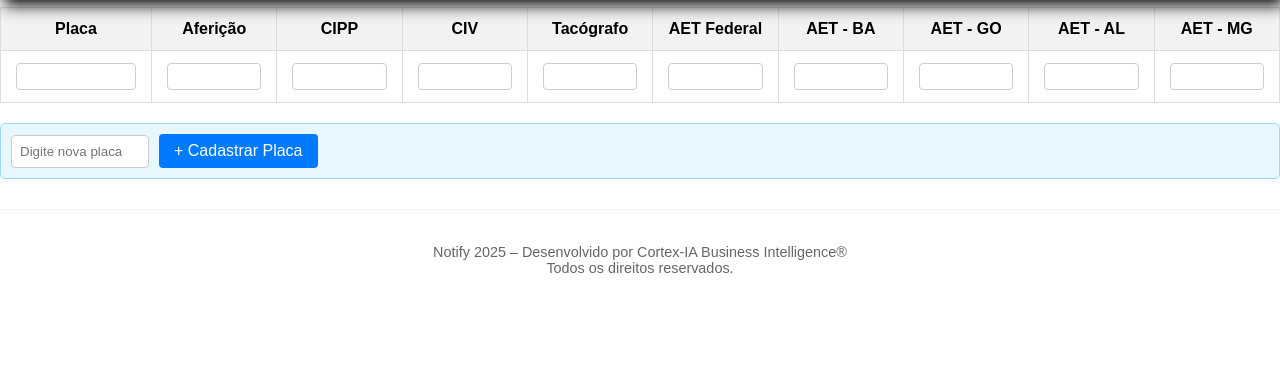
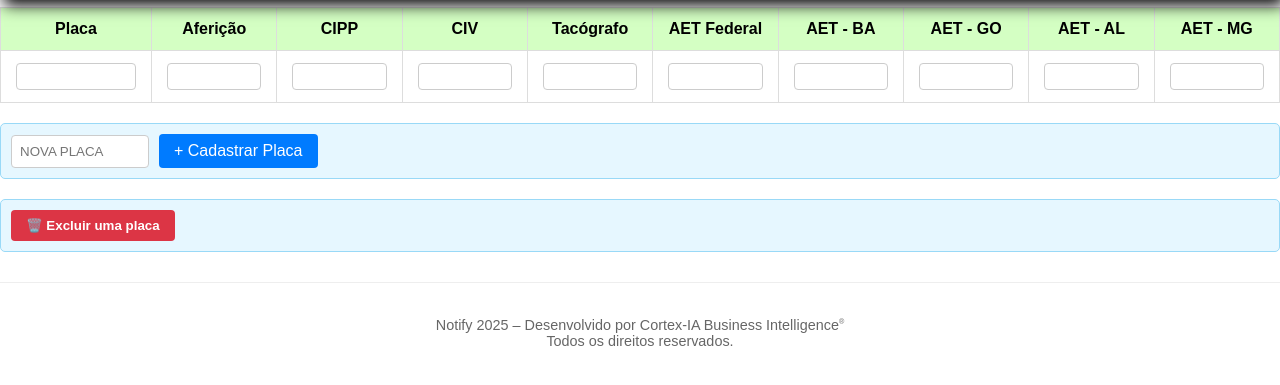
Before and after one commit to Cortex-ia-tech/Notify-App, a Flask app: page /logistica in a window 1280 px wide. Shown: the part 53-438 px from the top of the page. Run offline with Flask 3, Linux system fonts and the light colour scheme; the visitor is signed in with stand-in values (Sample User, id 1); data that the repository does not hold is empty; some libraries are stand-ins or nearby versions.

Commit message:
Adicionado o botão excluir placa, adicionando detalhes ao layout

```diff
--- a/app.py
+++ b/app.py
@@ -621,6 +621,31 @@ def salvar_linha_logistica():
         traceback.print_exc()
         return jsonify({'status': 'erro', 'mensagem': str(e)}), 500
 
+@app.route('/excluir_placa', methods=['POST'])
+def excluir_placa():
+    if not current_user.is_authenticated:
+        return jsonify({'status': 'erro', 'mensagem': 'Usuário não autenticado'}), 401
+
+    try:
+        dados = request.get_json()
+        placa = dados.get('placa', '').strip().upper()
+
+        if not placa:
+            return jsonify({'status': 'erro', 'mensagem': 'Placa não informada'}), 400
+
+        conn = get_db_connection()
+        cur = conn.cursor()
+        cur.execute("DELETE FROM logistica WHERE placa = %s", (placa,))
+        conn.commit()
+        cur.close()
+        conn.close()
+
+        return jsonify({'status': 'ok', 'mensagem': f'Placa {placa} excluída com sucesso.'})
+
+    except Exception as e:
+        return jsonify({'status': 'erro', 'mensagem': str(e)}), 500
+
+
 
 if __name__ == '__main__':
     app.run(debug=True)
--- a/static/logistica.css
+++ b/static/logistica.css
@@ -51,7 +51,7 @@ th, td {
 }
 
 thead th {
-    background-color: #f2f2f2; /* Cor de fundo para o cabeçalho */
+    background-color: #d4ffc3; /* Cor de fundo para o cabeçalho */
     position: sticky; /* Fixa o cabeçalho, mas agora em relação à viewport/body */
     top: 60px; /* ESSENCIAL: Fixa o cabeçalho abaixo da barra de menu (60px) */
     z-index: 1; /* Garante que o cabeçalho fique sobre o conteúdo ao rolar */
@@ -136,3 +136,47 @@ footer {
     font-size: 0.9em;
     border-top: 1px solid #eee;
 }
+
+
+.modal-fundo {
+    position: fixed;
+    top: 0;
+    left: 0;
+    width: 100%;
+    height: 100%;
+    background-color: rgba(0,0,0,0.6);
+    display: flex;
+    justify-content: center;
+    align-items: center;
+    z-index: 999;
+}
+
+.modal-conteudo {
+    background: white;
+    padding: 20px;
+    border-radius: 10px;
+    text-align: center;
+}
+
+.modal-botoes {
+    margin-top: 20px;
+    display: flex;
+    gap: 10px;
+    justify-content: center;
+}
+
+
+#abrirExclusao {
+    background-color: #dc3545; /* Vermelho padrão Bootstrap */
+    color: white;
+    padding: 8px 15px;
+    border: none;
+    border-radius: 4px;
+    cursor: pointer;
+    font-weight: bold;
+    transition: background-color 0.3s ease;
+}
+
+#abrirExclusao:hover {
+    background-color: #a71d2a; /* Vermelho mais escuro no hover */
+}
--- a/templates/logistica.html
+++ b/templates/logistica.html
@@ -57,13 +57,36 @@
         </table>
     </div>
 <div class="cadastro-placa">
-    <input type="text" id="novaPlaca" placeholder="Digite nova placa">
+    <input type="text" id="novaPlaca" placeholder="Nova placa" maxlength="8" style="text-transform: uppercase;">
     <a href="#" id="btnCadastrarPlaca">+ Cadastrar Placa</a>
+    <span id="mensagemErroPlaca" style="color: red; font-size: 0.9em; margin-left: 10px;"></span>
+</div>
+
+<div class="cadastro-placa">
+    <button id="abrirExclusao">🗑️ Excluir uma placa</button>
+</div>
+
+
+<div id="modalExclusao" style="display: none;" class="modal-fundo">
+    <div class="modal-conteudo">
+        <h3>Selecione uma placa para excluir:</h3>
+        <select id="placaParaExcluir">
+            <option value="">-- Escolha uma placa --</option>
+            {% for placa in placas %}
+            <option value="{{ placa }}">{{ placa }}</option>
+            {% endfor %}
+        </select>
+        <div class="modal-botoes">
+            <button id="confirmarExclusao">Excluir</button>
+            <button id="cancelarExclusao">Cancelar</button>
+        </div>
+    </div>
 </div>
 
 <footer>
     <p>
-        Notify 2025 – Desenvolvido por Cortex-IA Business Intelligence® <br> Todos os direitos reservados.
+        Notify 2025 – Desenvolvido por Cortex-IA Business Intelligence<sup style="font-size: 0.5em;">®</sup> <br>
+        Todos os direitos reservados.
     </p>
 </footer>
 {% endblock %}
@@ -253,12 +276,24 @@ document.addEventListener('DOMContentLoaded', () => {
     botaoCadastrar.addEventListener('click', (e) => {
         e.preventDefault();
         const novaPlaca = campoPlaca.value.trim().toUpperCase();
-        if (novaPlaca.length >= 7) {
-            criarLinhaComPlaca(novaPlaca);
-            campoPlaca.value = '';
-        } else {
-            //alert("Digite uma placa válida com pelo menos 7 caracteres.");
+        const mensagemErro = document.getElementById('mensagemErroPlaca');
+        mensagemErro.textContent = '';
+
+        if (novaPlaca.length < 7) {
+            mensagemErro.textContent = 'Placa inválida.';
+            return;
         }
+
+        const placasExistentes = Array.from(document.querySelectorAll('input[name^="placa_"]'))
+            .map(input => input.value.trim().toUpperCase());
+
+        if (placasExistentes.includes(novaPlaca)) {
+            mensagemErro.textContent = `A placa ${novaPlaca} já existe.`;
+            return;
+        }
+
+        criarLinhaComPlaca(novaPlaca);
+        campoPlaca.value = '';
     });
 
     function criarLinhaComPlaca(placa) {
@@ -283,6 +318,46 @@ document.addEventListener('DOMContentLoaded', () => {
         salvarLinha(tr);
         linhaIndex++;
     }
+
+    document.getElementById('abrirExclusao').addEventListener('click', () => {
+    document.getElementById('modalExclusao').style.display = 'flex';
+});
+
+document.getElementById('cancelarExclusao').addEventListener('click', () => {
+    document.getElementById('modalExclusao').style.display = 'none';
+});
+
+
+document.getElementById('confirmarExclusao').addEventListener('click', () => {
+    const placaSelecionada = document.getElementById('placaParaExcluir').value;
+    if (!placaSelecionada) {
+        alert("Selecione uma placa.");
+        return;
+    }
+
+    if (confirm(`Tem certeza que deseja excluir a placa ${placaSelecionada}?`)) {
+        fetch(`/excluir_placa`, {
+            method: 'POST',
+            headers: {
+                'Content-Type': 'application/json'
+            },
+            body: JSON.stringify({ placa: placaSelecionada })
+        })
+        .then(res => res.json())
+        .then(res => {
+            alert(res.mensagem || "Placa excluída com sucesso.");
+            location.reload();
+        })
+        .catch(err => {
+            alert("Erro ao excluir placa.");
+            console.error(err);
+        });
+    }
+});
+
+
+
+
 });
 </script>
 {% endblock %}
```
